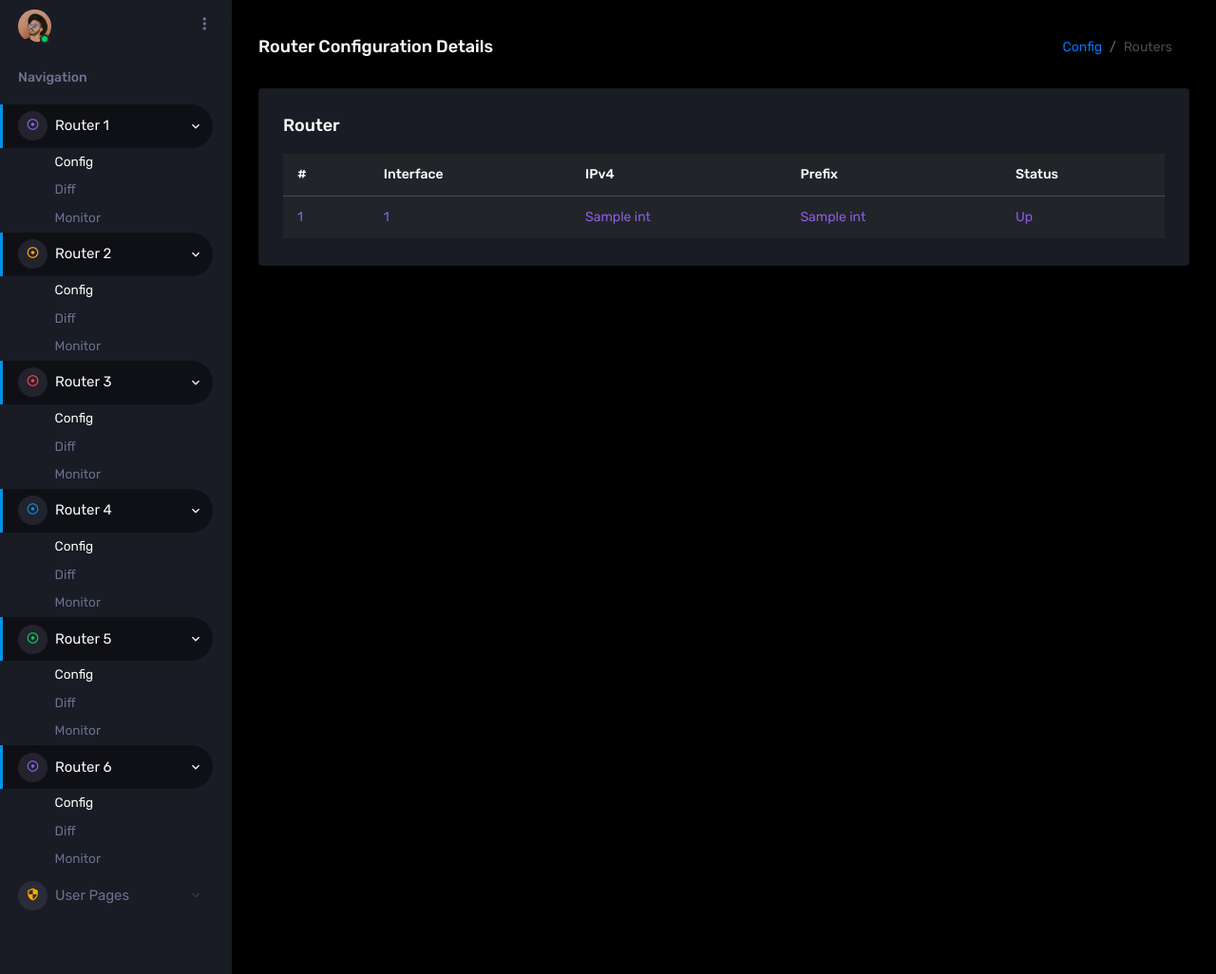
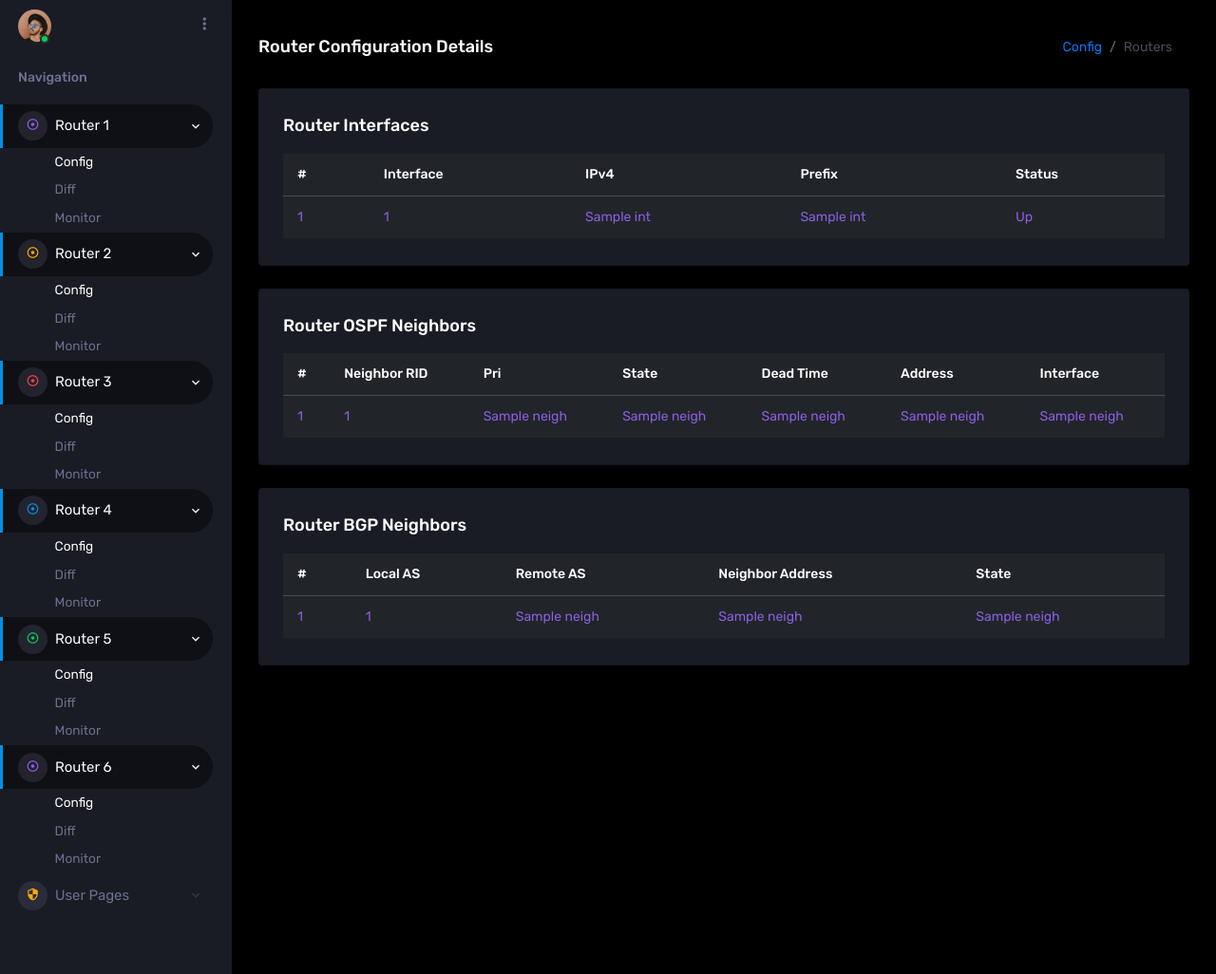
Before and after one commit to aditiprakash/NetmanProject, a Flask app: template flask-dashboard-corona-dark-master/app/home/templates/basic-table.html in a window 1280 px wide. Shown: the part 70-1096 px from the top of the page at 95% size. Run offline with Flask 2, Linux system fonts and the light colour scheme; the template is opened without the code that fills it: most values are stand-ins (such as "Sample title", 1, 10 or a date in 2020); some libraries are stand-ins or nearby versions.

Commit message:
More Card

```diff
--- a/flask-dashboard-corona-dark-master/app/home/templates/basic-table.html
+++ b/flask-dashboard-corona-dark-master/app/home/templates/basic-table.html
@@ -346,7 +346,7 @@
         <div class="col-lg-12 grid-margin stretch-card">
           <div class="card">
             <div class="card-body">
-              <h4 class="card-title">Router </h4>
+              <h4 class="card-title">Router Interfaces</h4>
               <!-- <p class="card-description"> Add class <code>.table-dark</code> -->
               <!-- </p> -->
               <div class="table-responsive">
@@ -372,30 +372,80 @@
                     </tr>
                     {% set i = i+1 %}
                     {% endfor %}
-                    <!-- <tr>
-                      <td> 4 </td>
-                      <td> Peter Meggik </td>
-                      <td> $ 77.99 </td>
-                      <td> May 15, 2015 </td>
+                  </tbody>
+                </table>
+              </div>
+            </div>
+          </div>
+        </div>
+        <div class="col-lg-12 grid-margin stretch-card">
+          <div class="card">
+            <div class="card-body">
+              <h4 class="card-title">Router OSPF Neighbors</h4>
+              <!-- <p class="card-description"> Add class <code>.table-dark</code> -->
+              <!-- </p> -->
+              <div class="table-responsive">
+                <table class="table table-dark">
+                  <thead>
+                    <tr>
+                      <th class="text-light"> # </th>
+                      <th class="text-light"> Neighbor RID </th>
+                      <th class="text-light"> Pri </th>
+                      <th class="text-light"> State </th>
+                      <th class="text-light"> Dead Time </th>
+                      <th class="text-light"> Address </th>
+                      <th class="text-light"> Interface </th>
                     </tr>
+                  </thead>
+                  <tbody>
+                    {% for neigh in oneighbors %}
+                    {% set i = 1 %}
                     <tr>
-                      <td> 5 </td>
-                      <td> Edward </td>
-                      <td> $ 160.25 </td>
-                      <td> May 03, 2015 </td>
+                      <td class="text-info"> {{ i }} </td>
+                      <td class="text-info"> {{ neigh[0] }} </td>
+                      <td class="text-info"> {{ neigh[1] }} </td>
+                      <td class="text-info"> {{ neigh[2] }} </td>
+                      <td class="text-info"> {{ neigh[3] }} </td>
+                      <td class="text-info"> {{ neigh[4] }} </td>
+                      <td class="text-info"> {{ neigh[5] }} </td>
                     </tr>
+                    {% set i = i+1 %}
+                    {% endfor %}
+                  </tbody>
+                </table>
+              </div>
+            </div>
+          </div>
+        </div>
+        <div class="col-lg-12 grid-margin stretch-card">
+          <div class="card">
+            <div class="card-body">
+              <h4 class="card-title">Router BGP Neighbors</h4>
+              <!-- <p class="card-description"> Add class <code>.table-dark</code> -->
+              <!-- </p> -->
+              <div class="table-responsive">
+                <table class="table table-dark">
+                  <thead>
                     <tr>
-                      <td> 6 </td>
-                      <td> John Doe </td>
-                      <td> $ 123.21 </td>
-                      <td> April 05, 2015 </td>
+                      <th class="text-light"> # </th>
+                      <th class="text-light"> Local AS </th>
+                      <th class="text-light"> Remote AS </th>
+                      <th class="text-light"> Neighbor Address </th>
+                      <th class="text-light"> State </th>
                     </tr>
+                  </thead>
+                  <tbody>
+                    {% for neigh in bneighbors %}
+                    {% set i = 1 %}
                     <tr>
-                      <td> 7 </td>
-                      <td> Henry Tom </td>
-                      <td> $ 150.00 </td>
-                      <td> June 16, 2015 </td>
-                    </tr> -->
+                      <td class="text-info"> {{ i }} </td>
+                      <td class="text-info"> {{ neigh[0] }} </td>
+                      <td class="text-info"> {{ neigh[1] }} </td>
+                      <td class="text-info"> {{ neigh[2] }} </td>
+                      <td class="text-info"> {{ neigh[3] }} </td>
+                    </tr>
+                    {% set i = i+1 %}
+                    {% endfor %}
                   </tbody>
                 </table>
               </div>
```
Also changed, not shown: flask-dashboard-corona-dark-master/app/home/routerconfig.py (+48 -1 lines), flask-dashboard-corona-dark-master/app/home/routes.py (+24 -4 lines).
